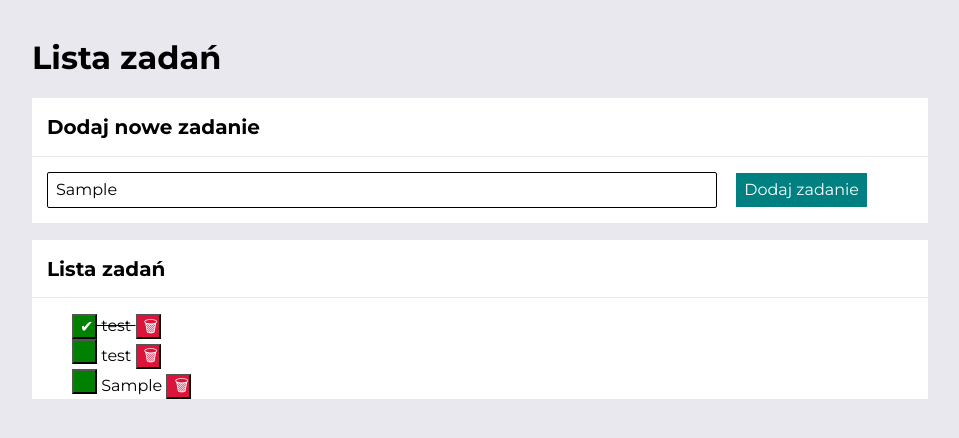
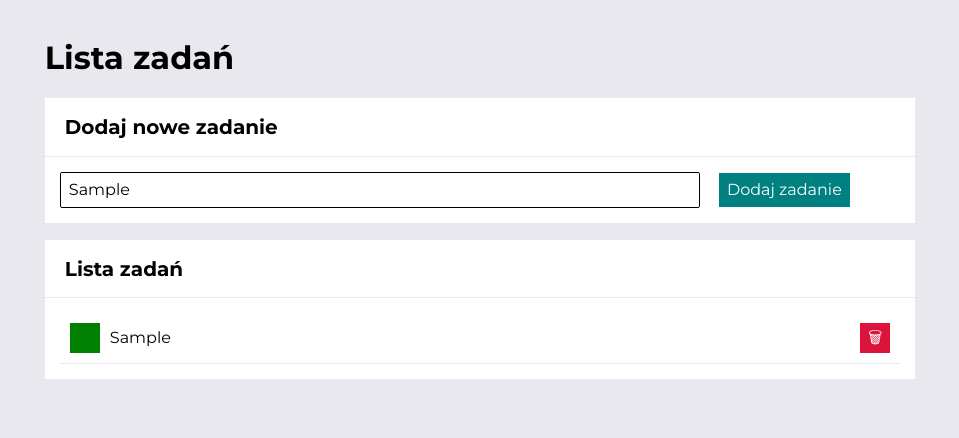
Before and after one commit to HaniaNassalska/task-list, a plain HTML site: page index.html in a window 1280 px wide. Both pictures are taken after typing "Sample" into the empty fields and a click on the button "Dodaj zadanie". Shown: the whole page, without its empty margins (160-1119 px from the left). Drawn offline with nearby package versions, Linux system fonts and the light colour scheme; a web font is replaced by a local one.

Commit message:
form styles added

```diff
--- a/css/button.css
+++ b/css/button.css
@@ -7,16 +7,18 @@
 
 .button__done {
    background: green;
-   width: 25px;
-   height: 25px;
+   width: 30px;
+   height: 30px;
    color: white;
+   border: none;
 
 }
 
 .button__remove {
    background: crimson;
-   width: 25px;
-   height: 25px;
+   width: 30px;
+   height: 30px;
    color: white;
+   border: none;
 
 }
--- a/css/container.css
+++ b/css/container.css
@@ -1,5 +1,6 @@
 .conatainer {
     margin: 0 auto;
 
-    max-width: 70%;
+    max-width: 68%;
+    word-break: break-word;
 }
--- a/css/form.css
+++ b/css/form.css
@@ -5,7 +5,7 @@
     padding: 8px;
     margin-right: 15px;
     width: 100%;
-    max-width: 670px;
+    max-width: 640px;
     border: solid 1px;
     border-radius: 2px;
 }
--- a/css/list.css
+++ /dev/null
@@ -1,7 +0,0 @@
-.list__item {
-    list-style-type: none;
-}
-
-.list__item--done {
-    text-decoration: line-through;
-}
--- a/css/section.css
+++ b/css/section.css
@@ -2,10 +2,10 @@
     background-color: white;
 }
 .section__header {
-    padding-left: 15px;
+    padding-left: 20px;
     padding-top: 18px;
     font-size: 20px;
 }
 .section__decorationLine {
-    border-bottom: solid 1px #e8e8ee;
+    border-bottom: solid 1.5px #e8e8ee;
 }
--- /dev/null
+++ b/css/task.css
@@ -0,0 +1,18 @@
+.task {
+    list-style: none;
+    margin: 0;
+    padding: 15px;
+}
+
+.taskList__item {
+    display: grid;
+    grid-template-columns: auto 1fr auto;
+    grid-gap: 10px;
+    align-items: center;
+    padding: 10px;
+    border-bottom: solid 1.5px #e8e8ee;
+}
+
+.tasks__content--done {
+    text-decoration: line-through;
+}
--- a/index.html
+++ b/index.html
@@ -17,7 +17,7 @@
     <link href="css/section.css" rel="stylesheet">
 
     <link href="css/style.css" rel="stylesheet">
-    <link href="css/list.css" rel="stylesheet">
+    <link href="css/task.css" rel="stylesheet">
     <link
         href="https://fonts.googleapis.com/css2?family=Montserrat:ital,wght@0,400;0,500;0,600;0,700;0,800;1,400;1,500;1,600;1,700;1,800&family=Open+Sans:ital,wght@0,300;0,400;0,500;1,300;1,400;1,500&family=Red+Hat+Mono:ital,wght@0,400;0,500;1,400&display=swap"
         rel="stylesheet">
@@ -45,7 +45,7 @@
             <section>
                 <h2 class="section__header">Lista zadań</h2>
                 <div class="section__decorationLine"></div>
-                <ul class="js-taskList"></ul>
+                <ul class="js-taskList task"></ul>
             </section>
 
 
--- a/js/script.js
+++ b/js/script.js
@@ -1,13 +1,6 @@
 {
     const tasks = [
-        {
-            content: "test",
-            done: true,
-        },
-        {
-            content: "test",
-            done: false,
-        },
+
     ];
     const removeTask = (index) => {
         tasks.splice(index, 1);
@@ -50,12 +43,12 @@
 
 
             <li
-            class="list__item${task.done ? " list__item--done" : ""}"
+            class="taskList__item"
             >
             <button class="js-buttonDone button__done" ${task.done ? "alt=\"Zadanie zrealizowane\"" : "alt=\"Zadanie niezrealizowane\""}>${task.done ? "✔" : ""}</button>
 
-            ${task.content}
-           <button class="js-buttonRemove button__remove" alt="Usuń zadanie">🗑</button>
+            <span class="${task.done ? "tasks__content--done" : ""}"  >${task.content}</span>
+           <button class="js-buttonRemove button__remove" alt="Usuń zadanie">🗑</button></div>
             </li>
             `;
         }
```
